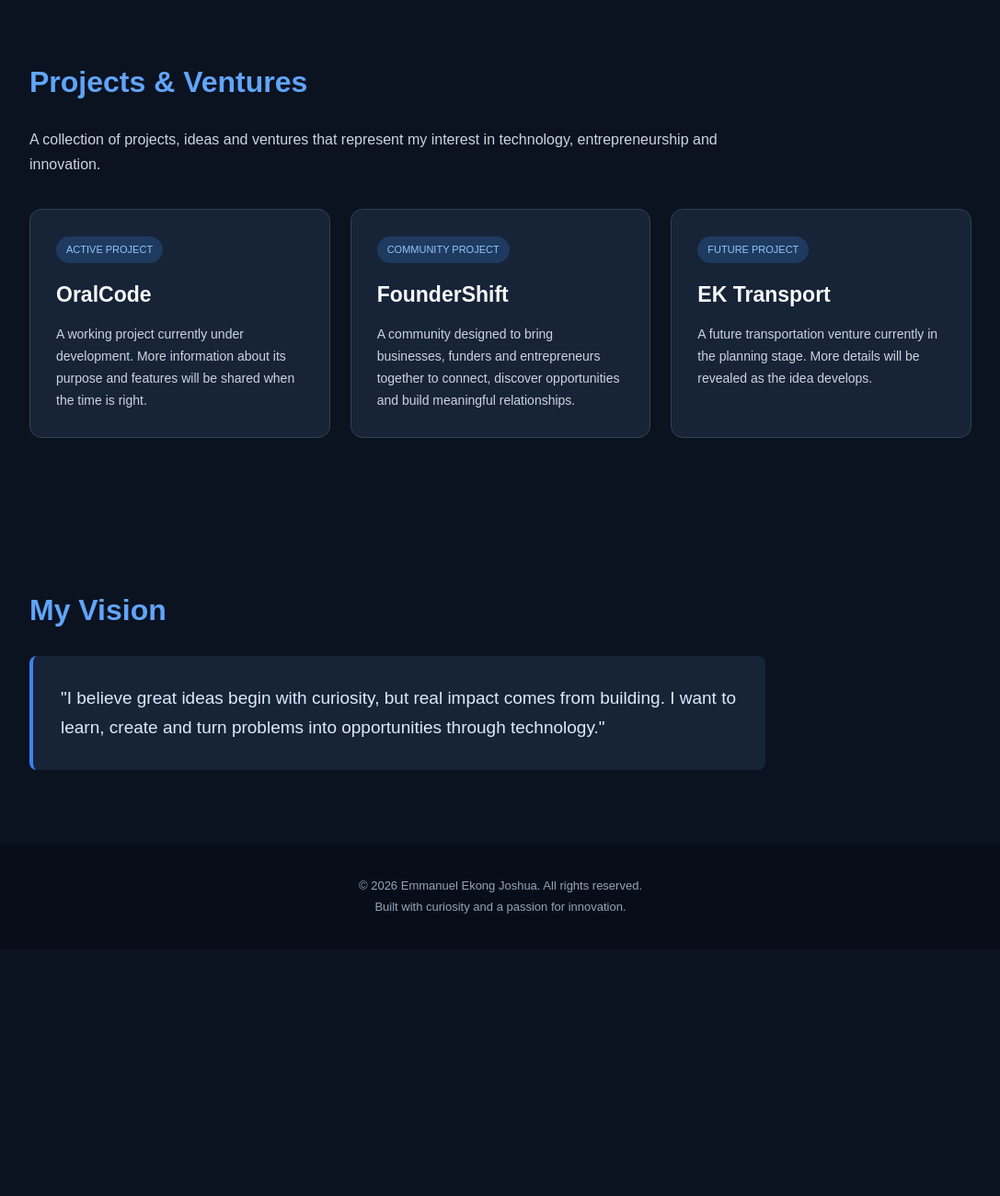
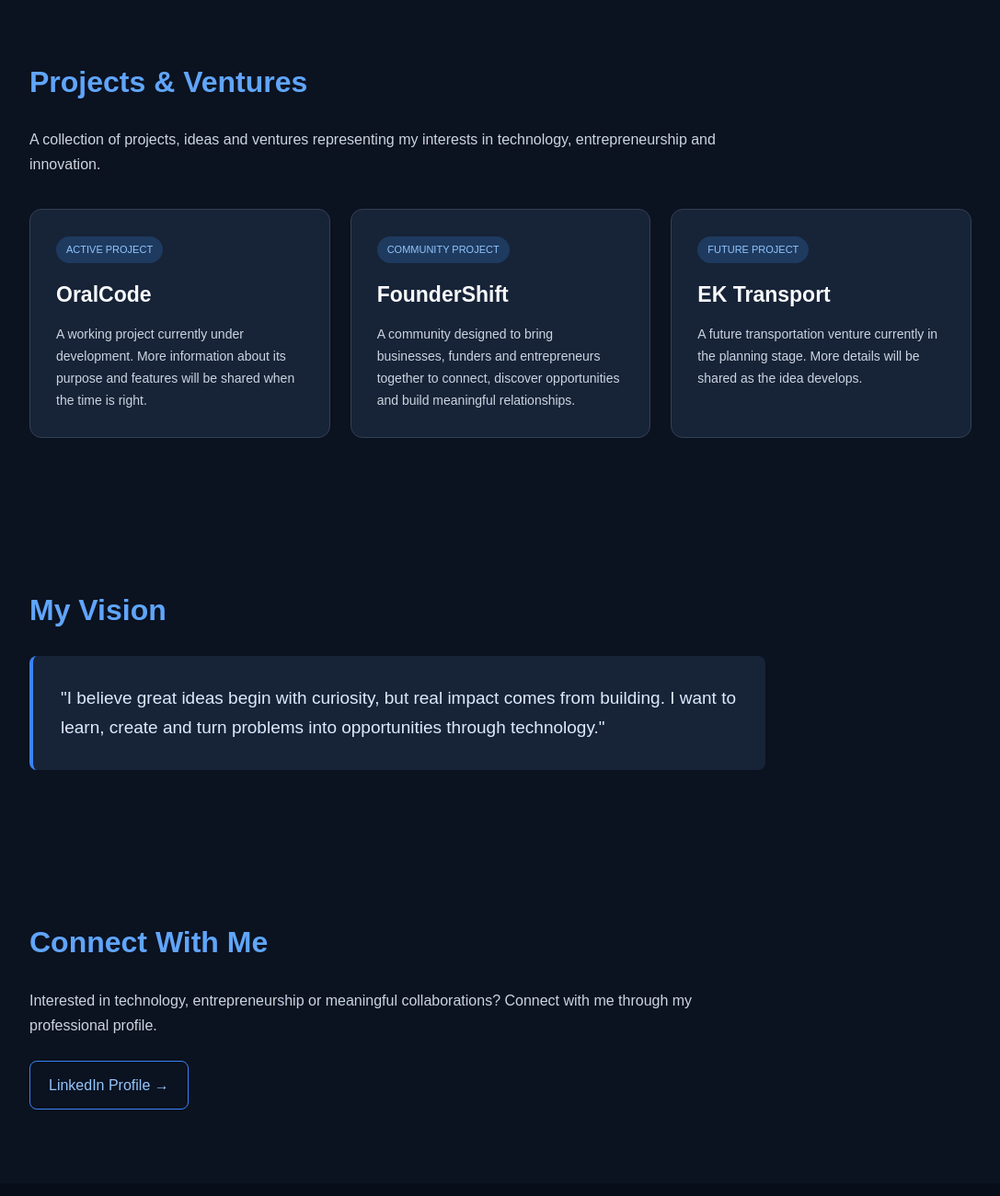
Before and after one commit to Emmaekong/emmanuel-ekong-joshua, a plain HTML site: page index.html in a window 1280 px wide. Shown: the part 1120-2420 px from the top of the page at 92% size, without its empty margins (96-1183 px from the left). Before the commit the page ends 2152 px from the top, so only its background shows below. Drawn offline with Linux system fonts and the light colour scheme.

Commit message:
Update index.html

```diff
--- a/index.html
+++ b/index.html
@@ -6,9 +6,13 @@
   <meta name="viewport" content="width=device-width, initial-scale=1.0">
 
   <title>Emmanuel Ekong Joshua | Official Website</title>
-  <meta name="description" content="Meet Emmanuel Ekong Joshua, Nigerian cybersecurity student, technology enthusiast and founder building projects and communities.">
+
+  <meta name="description" content="The official website of Emmanuel Ekong Joshua, Nigerian cybersecurity student, technology enthusiast and aspiring entrepreneur.">
   <meta name="author" content="Emmanuel Ekong Joshua">
   <meta name="robots" content="index, follow">
+  <meta name="theme-color" content="#0b1220">
+
+  <link rel="canonical" href="https://emmaekong.github.io/emmanuel-ekong-joshua/">
 
   <style>
     * {
@@ -33,6 +37,7 @@
       flex-wrap: wrap;
       gap: 15px;
       border-bottom: 1px solid #263449;
+      background: #101827;
     }
 
     .logo {
@@ -95,6 +100,10 @@
       margin-top: 28px;
     }
 
+    .button:hover {
+      background: #1d4ed8;
+    }
+
     section {
       padding: 80px 10%;
     }
@@ -122,6 +131,11 @@
       background: #172337;
       border: 1px solid #334155;
       border-radius: 13px;
+      transition: transform 0.2s;
+    }
+
+    .card:hover {
+      transform: translateY(-5px);
     }
 
     .card h3 {
@@ -154,12 +168,37 @@
       font-size: 19px;
     }
 
+    .contact-links {
+      display: flex;
+      flex-wrap: wrap;
+      gap: 15px;
+      margin-top: 25px;
+    }
+
+    .contact-links a {
+      display: inline-block;
+      padding: 12px 20px;
+      border: 1px solid #3b82f6;
+      border-radius: 8px;
+      color: #93c5fd;
+      text-decoration: none;
+    }
+
+    .contact-links a:hover {
+      background: #1e3a5f;
+    }
+
     footer {
       text-align: center;
       padding: 35px 15px;
       background: #080e19;
       color: #94a3b8;
       font-size: 13px;
+    }
+
+    footer a {
+      color: #60a5fa;
+      text-decoration: none;
     }
 
     @media(max-width: 600px) {
@@ -191,6 +230,7 @@
     <a href="#about">About</a>
     <a href="#projects">Projects</a>
     <a href="#vision">Vision</a>
+    <a href="#contact">Contact</a>
   </nav>
 </header>
 
@@ -242,7 +282,7 @@
 
     <p class="intro">
       A collection of projects, ideas and ventures
-      that represent my interest in technology,
+      representing my interests in technology,
       entrepreneurship and innovation.
     </p>
 
@@ -275,7 +315,7 @@
         <p>
           A future transportation venture currently
           in the planning stage. More details will
-          be revealed as the idea develops.
+          be shared as the idea develops.
         </p>
       </div>
 
@@ -293,6 +333,25 @@
     </div>
   </section>
 
+  <section id="contact">
+    <h2>Connect With Me</h2>
+
+    <p class="intro">
+      Interested in technology, entrepreneurship
+      or meaningful collaborations? Connect with me
+      through my professional profile.
+    </p>
+
+    <div class="contact-links">
+      <a
+        href="https://www.linkedin.com/in/emmanuel-ekong-b43450319"
+        target="_blank"
+        rel="noopener noreferrer">
+        LinkedIn Profile →
+      </a>
+    </div>
+  </section>
+
 </main>
 
 <footer>
@@ -300,7 +359,10 @@
     © <span id="year"></span>
     Emmanuel Ekong Joshua. All rights reserved.
   </p>
-  <p>Built with curiosity and a passion for innovation.</p>
+
+  <p>
+    Built with curiosity and a passion for innovation.
+  </p>
 </footer>
 
 <script>
```
